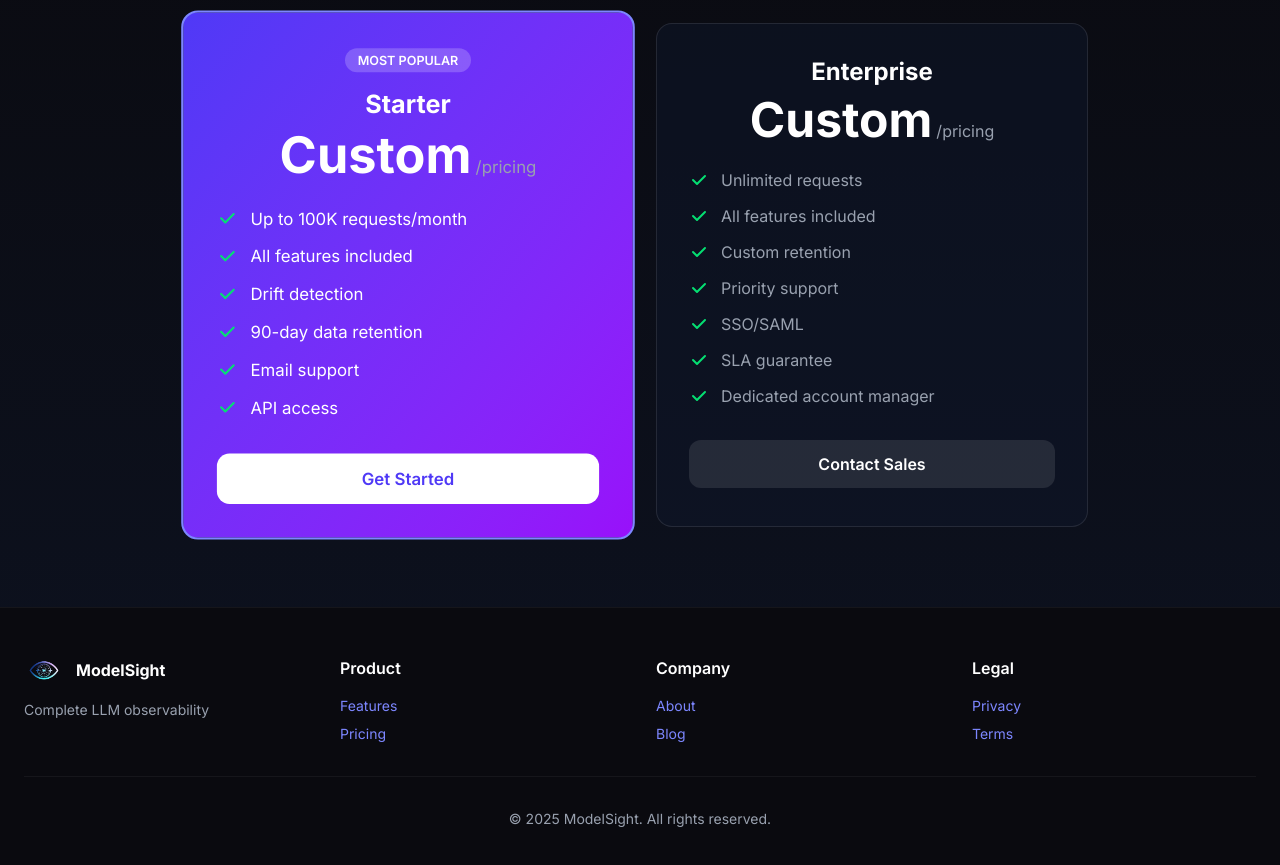
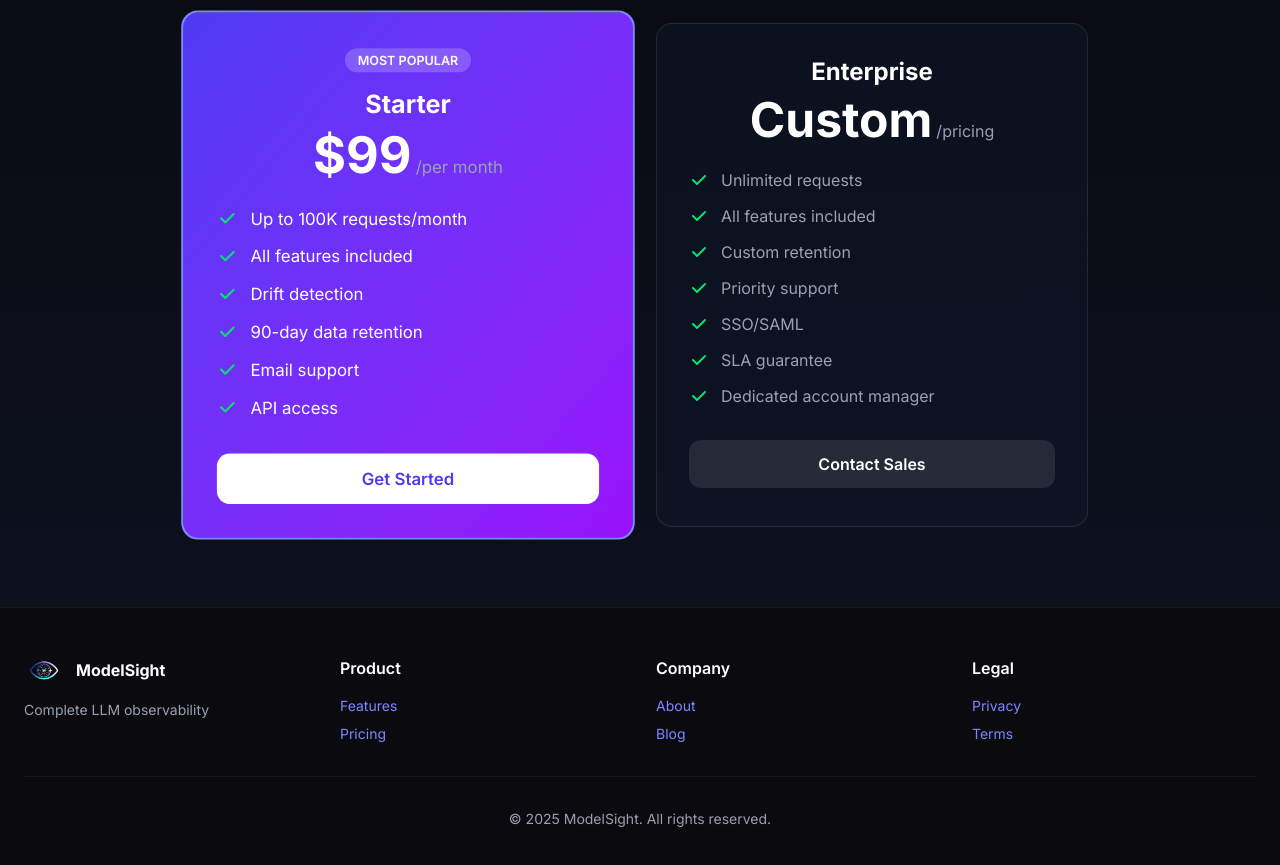
Before and after one commit to SHUB2205/llm-proxy, a Next.js app in the folder frontend/: page /landing in a window 1280 px wide. Shown: the part 5160-6025 px from the top of the page. Built offline with nearby package versions, Linux system fonts and the light colour scheme.

Commit message:
Update Starter plan to /month

```diff
--- a/frontend/src/app/landing/page.tsx
+++ b/frontend/src/app/landing/page.tsx
@@ -507,8 +507,8 @@
             {[
               {
                 name: 'Starter',
-                price: 'Custom',
-                period: 'pricing',
+                price: '$99',
+                period: 'per month',
                 features: [
                   'Up to 100K requests/month',
                   'All features included',
```
